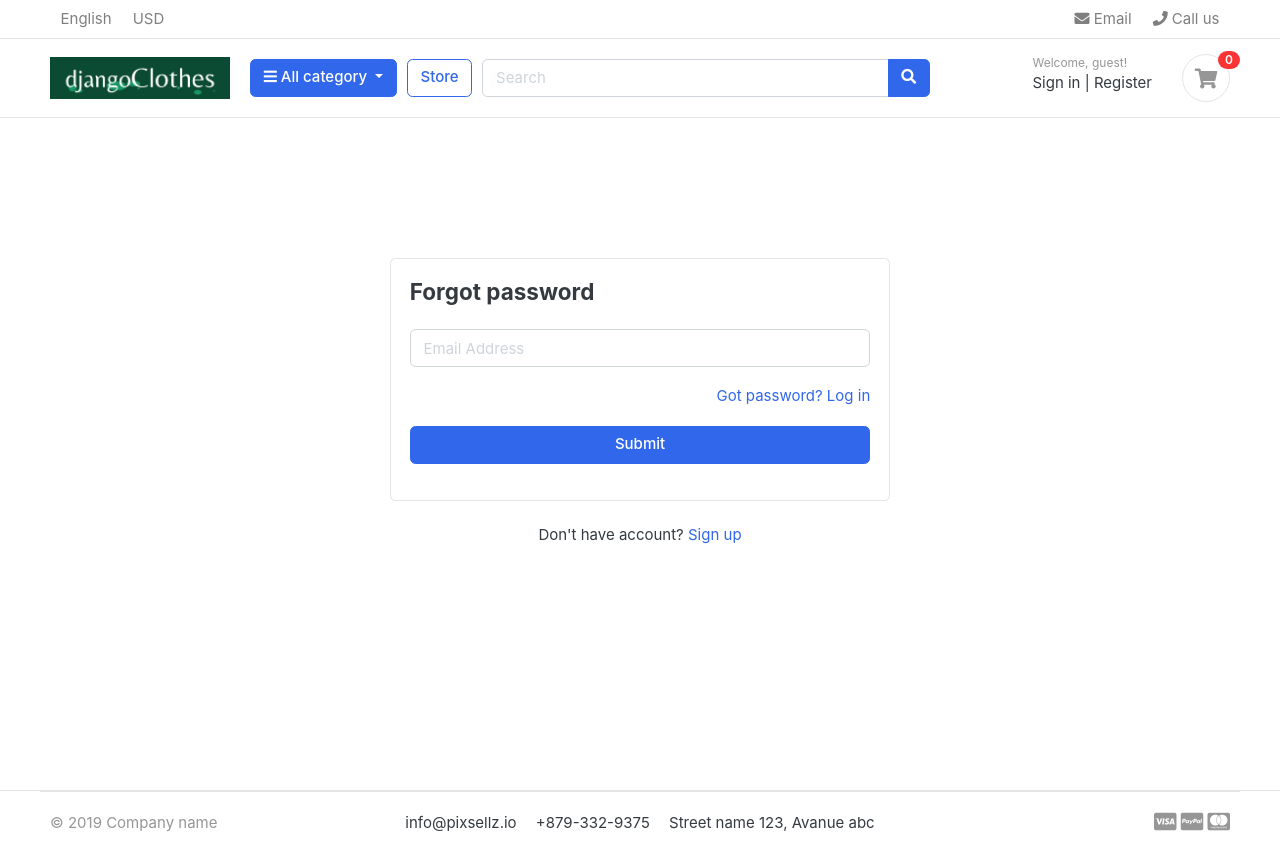
After one commit to wiktorpiela/django-clothes-ecommerce, a Django app: page /accounts/forgot-password/ in a window 1280 px wide. The commit adds this page. Run offline with Django 4.2, Linux system fonts and the light colour scheme; data that the repository does not hold is empty; some libraries are stand-ins or nearby versions; some web fonts are replaced.

Commit message:
reset password functionalty added

```diff
--- a/accounts/urls.py
+++ b/accounts/urls.py
@@ -8,6 +8,9 @@ urlpatterns = [
     path("user-login/", views.user_login, name="user_login"),
     path("user-logout/", views.user_logout, name="user_logout"),
     path("activate/<uidb64>/<token>/", views.activate, name="activate"),
+    path("forgot-password/", views.forgot_password, name="forgot_password"),
+    path("reset-password-validate/<uidb64>/<token>/", views.resetpassword_validate, name="resetpassword_validate"),
+    path("reset-password/", views.reset_password, name="reset_password"),
     path("", views.dashboard, name="dashboard"),
 
 
--- a/accounts/views.py
+++ b/accounts/views.py
@@ -1,4 +1,4 @@
-from django.shortcuts import render, redirect
+from django.shortcuts import render, redirect, get_object_or_404
 from .forms import RegistrationForm
 from .models import Account
 from django.contrib import messages
@@ -117,3 +117,68 @@ def activate(request, uidb64, token):
 @login_required
 def dashboard(request):
     return render(request, "accounts/dashboard.html")
+
+def forgot_password(request):
+    if request.method == "POST":
+        email = request.POST.get("email")
+        if Account.objects.filter(email=email).exists():
+            user = get_object_or_404(Account, email__exact=email)
+
+            #reset_password email
+            currentSite = get_current_site(request)
+            mail_subject = "Reset your password"
+            message = render_to_string("accounts/reset_password_email.html", {
+                "user": user,
+                "domain": currentSite,
+                "uid": urlsafe_base64_encode(force_bytes(user.pk)),
+                "token": default_token_generator.make_token(user)
+            })
+
+            emailReceiver = email
+            send_email= EmailMessage(mail_subject,
+                                     message,
+                                     to=[emailReceiver])
+            send_email.send()
+
+            messages.success(request, "Password reset email has been sent to your mailbox.")
+            return redirect("accounts:user_login")
+
+        else:
+            messages.error(request, "Account does not exists.")
+            return redirect("account:forgot_password")
+
+    return render(request, "accounts/forgot_password.html")
+
+def resetpassword_validate(request, uidb64, token):
+    try:
+        uid = urlsafe_base64_decode(uidb64).decode()
+        user = Account._default_manager.get(pk=uid)
+    except (TypeError, ValueError, OverflowError, Account.DoesNotExist):
+        user = None
+
+    if user is not None and default_token_generator.check_token(user, token):
+        request.session["uid"] = uid
+        messages.success(request, "Reset your password.")
+        return redirect("accounts:reset_password")
+    else:
+        messages.success(request, "This link has been expired. Try again.")
+        return redirect("accounts:forgot_password")
+
+def reset_password(request):
+    if request.method == "POST":
+        password = request.POST.get("password")
+        confirm_password = request.POST.get("confirm_password")
+
+        if password == confirm_password:
+            uid = request.session.get("uid")
+            user = Account.objects.get(pk = uid)
+            user.set_password(password)
+            user.save()
+            messages.success(request, "Password reset successfull.")
+            return redirect("accounts:user_login")
+        else:
+            messages.error(request, "Password do not match.")
+            return redirect("accounts:reset_password")
+
+    else:
+        return render(request, "accounts/reset_password.html")
--- /dev/null
+++ b/templates/accounts/forgot_password.html
@@ -0,0 +1,37 @@
+{% extends 'base.html' %}
+
+{% block content %}
+
+<section class="section-conten padding-y" style="min-height:84vh">
+
+    <div class="card mx-auto" style="max-width: 500px; margin-top:100px;">
+        <div class="card-body">
+            <h4 class="card-title mb-4">Forgot password</h4>
+            {% include 'includes/alerts.html' %}
+            <form action="{% url 'accounts:forgot_password' %}" method="post">
+                {% csrf_token %}
+
+                <div class="form-group">
+                    <input type="email" class="form-control" placeholder="Email Address" name="email" required>
+                </div>
+
+                <div class="form-group">
+                    <a href="{% url 'accounts:user_login' %}" class="float-right">Got password? Log in</a>
+
+                </div>
+
+                <div class="form-group">
+                    <button type="submit" class="btn btn-primary btn-block"> Submit  </button>
+                </div>
+
+            </form>
+
+        </div>
+    </div>
+
+        <p class="text-center mt-4">Don't have account? <a href="{% url 'accounts:register' %}">Sign up</a></p>
+        <br><br>
+
+</section>
+
+{% endblock content %}
--- a/templates/accounts/user_login.html
+++ b/templates/accounts/user_login.html
@@ -29,7 +29,7 @@
               </div> <!-- form-group// -->
 
               <div class="form-group">
-                  <a href="#" class="float-right">Forgot password?</a>
+                  <a href="{% url 'accounts:forgot_password' %}" class="float-right">Forgot password?</a>
 
               </div> <!-- form-group form-check .// -->
               <div class="form-group">
```
Also changed, not shown: templates/accounts/reset_password.html (added, +35 -0 lines), templates/accounts/reset_password_email.html (added, +8 -0 lines).
